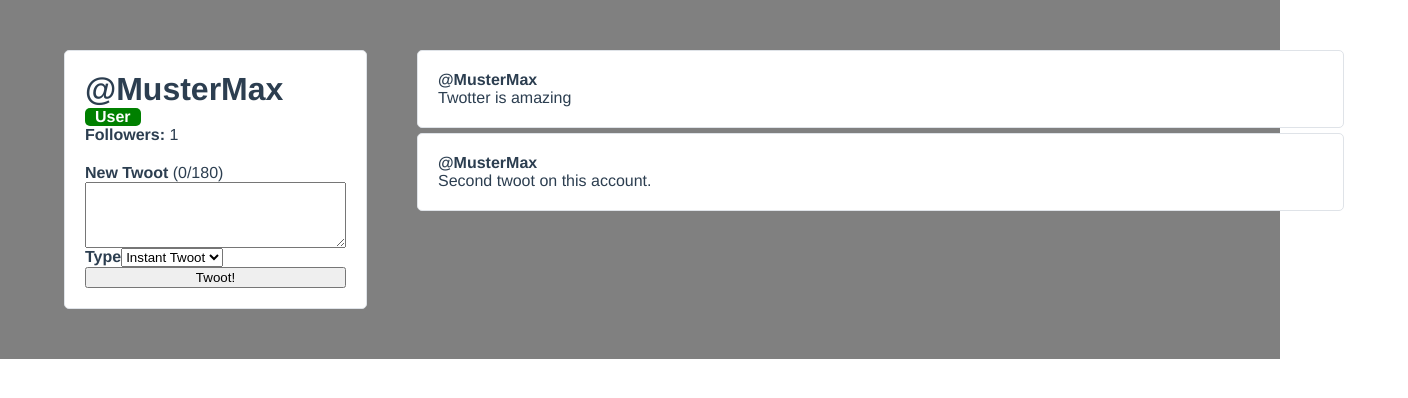
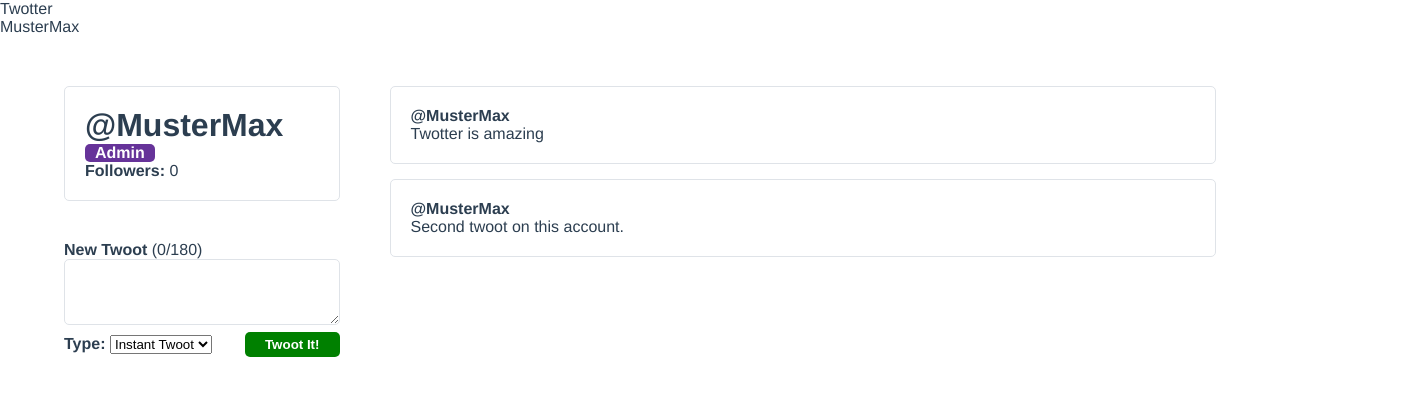
Before and after one commit to RiFrost/VueJS_test, a Vue app: page / in a window 1280 px wide. Shown: the top 398 px of the page, 1408 px wide, since content can reach past the window. Built offline with nearby package versions, Linux system fonts and the light colour scheme.

Commit message:
refactoring, restyling

```diff
--- a/src/App.vue
+++ b/src/App.vue
@@ -1,5 +1,13 @@
 <template>
   <div id="app">
+    <nav>
+      <div class="navigation__logo">
+        Twotter
+      </div>
+      <div class="navigation__user">
+        {{ user.username }}
+      </div>
+    </nav>
     <UserProfile/>
   </div>
 </template>
@@ -9,7 +17,14 @@ import UserProfile from './components/UserProfile'
 
 export default {
   name: 'App',
-  components: { UserProfile }
+  components: { UserProfile },
+  data() {
+    return {
+      user: {
+        username: 'MusterMax'
+      }
+    }
+  }
 }
 </script>
 
@@ -21,6 +36,5 @@ export default {
   color: #2c3e50;
   display: flex;
   flex-direction: column;
-  background-color: gray;
 }
 </style>
--- a/src/components/CreateTwootPanel.vue
+++ b/src/components/CreateTwootPanel.vue
@@ -1,13 +1,95 @@
 <template>
+    <form @submit.prevent="createNewTwoot" class="create-twoot-panel" :class="{ '--exceeded': newTwootCharCount > 100 }">
+        <label for="newTwoot"><strong>New Twoot</strong>  ({{ newTwootCharCount }}/180)</label>
+        <textarea name="" id="newTwoot" rows="4" v-model="newTwootContent"></textarea>
 
+        <div class="create-twoot-panel__submit">
+            <div class="create-twoot-type">
+                <label for="newTwootType"><strong>Type: </strong></label>
+                <select name="" id="newTwootType" v-model="selectedTwootType">
+                    <option :value="option.value" v-for="(option, index) in twootTypes" :key="index">
+                        {{ option.name }}
+                    </option>
+                </select>
+            </div>
+
+            <button>
+                Twoot It!
+            </button>
+        </div>
+    </form>
 </template>
 
 <script>
 export default {
-
+    name: "CreateTwootPanel",
+    data() {
+        return {
+            newTwootContent: '',
+            selectedTwootType: 'instant',
+            twootTypes: [
+                { value: 'draft', name: 'Draft' },
+                { value: 'instant', name: 'Instant Twoot' }
+            ]
+        }
+    },
+    computed: {
+        newTwootCharCount() {
+            return this.newTwootContent.length;
+        }
+    },
+    methods: {
+        createNewTwoot() {
+            if(this.newTwootContent && this.selectedTwootType !== 'draft') {
+                this.$emit('add-twoot', this.newTwootContent)
+                this.newTwootContent = ''
+            }
+        }
+    }
 }
 </script>
 
 <style lang="scss" scoped>
+    .create-twoot-panel {
+        margin-top: 20px;
+        padding: 20px 0;
+        display: flex;
+        flex-direction: column;
 
+        textarea {
+            border: 1px solid #DFE3E8;
+            border-radius: 5px;
+        }
+
+        .create-twoot-panel__submit {
+            display: flex;
+            justify-content: space-between;
+
+            .create-twoot-type {
+                padding: 10px 0;
+            }
+
+            button {
+                padding: 5px 20px;
+                margin: auto 0;
+                border-radius: 5px;
+                border: none;
+                background-color: green;
+                color: white;
+                font-weight: bold;
+            }
+        }
+
+        &.--exceeded {
+            color: red;
+            border-color: red;
+
+            .create-twoot-panel__submit {
+                button {
+                    background-color: red;
+                    color: white;
+                }
+            }
+        }
+    }
 </style>
--- a/src/components/TwootItem.vue
+++ b/src/components/TwootItem.vue
@@ -1,5 +1,5 @@
 <template>
-    <div class="twoot-item" @click="favouriteTwoot(twoot.id)">
+    <div class="twoot-item">
         <div class="user-profile__twoot">
             <div class="twoot-item__user">
                 @{{ username }}
@@ -22,11 +22,6 @@ export default {
         twoot: {
             type: Object,
             required: true
-        }
-    },
-    methods: {
-        favouriteTwoot(id) {
-            this.$emit('favourite', id)
         }
     }
 }
@@ -51,8 +46,4 @@ export default {
         font-weight: bold;
     }
 }
-
-
-
-
 </style>
--- a/src/components/UserProfile.vue
+++ b/src/components/UserProfile.vue
@@ -1,33 +1,16 @@
 <template>
     <div class="user-profile">
+        <div class="user-profile__sidebar">
             <div class="user-profile__user-panel">
                 <h1 class="user-profile__username">@{{ user.username }}</h1>
                 <div class="user-profile__admin-badge" v-if="user.isAdmin">
                     Admin
                 </div>
-            <div class="user-profile__user-badge" v-else>
-                User
-            </div>
                 <div class="user-profile__follower-count">
                     <strong>Followers: </strong> {{ followers }}
                 </div>
-            <form class="user-profile__create-twoot" @submit.prevent="createNewTwoot" :class="{ '--exceeded': newTwootCharCount > 180 }">
-                <label for="newTwoot"><strong>New Twoot</strong>  ({{ newTwootCharCount }}/180)</label>
-                <textarea name="" id="newTwoot" cols="30" rows="4" v-model="newTwootContent"></textarea>
-
-                <div class="user-profile__create-twoot-type">
-                    <label for="newTwootType"><strong>Type</strong></label>
-                    <select name="" id="newTwootType" v-model="selectedTwootType">
-                        <option :value="option.value" v-for="(option, index) in twootTypes" :key="index">
-                            {{ option.name }}
-                        </option>
-                    </select>
             </div>
-
-                <button>
-                    Twoot!
-                </button>
-            </form>
+            <CreateTwootPanel @add-twoot="addTwoot"/>
         </div>
         <div class="user-profile__twoots-wrapper">
             <TwootItem
@@ -35,7 +18,6 @@
                 :key="twoot.id"
                 :username="user.username"
                 :twoot="twoot"
-                @favourite="toggleFavourite"
             />
         </div>
     </div>
@@ -43,18 +25,13 @@
 
 <script>
 import TwootItem from './TwootItem'
+import CreateTwootPanel from './CreateTwootPanel'
 
 export default {
     name: 'UserProfile',
-components: { TwootItem },
+    components: { TwootItem, CreateTwootPanel },
     data() {
         return {
-        newTwootContent: '',
-        selectedTwootType: 'instant',
-        twootTypes: [
-            { value: 'draft', name: 'Draft' },
-            { value: 'instant', name: 'Instant Twoot' }
-        ],
             followers: 0,
             user: {
                 id: 1,
@@ -62,7 +39,7 @@ data() {
                 firstName: 'Max',
                 lastName: 'Mustermann',
                 email: 'max-mustermann@test.de',
-        isAdmin: false,
+                isAdmin: true,
                 twoots: [
                     { id: 1, content: 'Twotter is amazing' },
                     { id: 2, content: 'Second twoot on this account. ' }
@@ -70,42 +47,11 @@ data() {
             }
         }
     },
-watch: {
-    followers(newFollowerCount, oldFollowerCount) {
-      if(oldFollowerCount < newFollowerCount) {
-        console.log(`${this.user.username} has gained a Follower`)
-      }
+    methods: {
+        addTwoot(twoot){
+            this.user.twoots.unshift({id: this.user.twoots.length + 1, content: twoot})
         }
     },
-  computed: {
-    fullName() {
-      return `${this.user.firstName} ${this.user.lastName}`
-    },
-    newTwootCharCount() {
-        return this.newTwootContent.length
-    }
-  },
-  methods: {
-    followUser() {
-      this.followers++
-    },
-    toggleFavourite(id) {
-        console.log(`Favourited Twoot #${id}`)
-    },
-    createNewTwoot() {
-        if(this.newTwootContent && this.selectedTwootType !== 'draft') {
-            this.user.twoots.unshift({
-                id: this.user.twoots.length + 1,
-                content: this.newTwootContent
-            })
-
-            this.newTwootContent = ''
-        }
-    }
-  },
-  mounted() {
-    this.followUser()
-  }
 }
 </script>
 
@@ -113,17 +59,17 @@ watch: {
 .user-profile {
     display: grid;
     grid-template-columns: 1fr 3fr;
-    width: 100%;
+    grid-gap: 50px;
     padding: 50px 5%;
 
     .user-profile__user-panel {
         display: flex;
         flex-direction: column;
-        margin-right: 50px;
         padding: 20px;
         background-color: white;
         border-radius: 5px;
         border: 1px solid #DFE3E8;
+        margin-bottom: auto;
 
         h1 {
             margin: 0;
@@ -137,45 +83,12 @@ watch: {
             padding: 0 10px;
             font-weight: bold;
         }
-
-        .user-profile__create-twoot {
-            padding-top: 20px;
-            display: flex;
-            flex-direction: column;
-
-            &.--exceeded {
-                color: red;
-                border-color: red;
-                -webkit-animation-name: shakeme;
-                -webkit-animation-duration: 0.9s;
-                -webkit-transform-origin:50% 50%;
-                -webkit-animation-iteration-count: 1;
-                -webkit-animation-timing-function: linear;
-            }
-        }
     }
 
-    .user-profile__user-badge {
-        background: green;
-        color: white;
-        border-radius: 5px;
-        margin-right: auto;
-        padding: 0 10px;
-        font-weight: bold;
-    }
-
-    @-webkit-keyframes shakeme {
-        0% { -webkit-transform: translate(2px, 1px) rotate(0deg); }
-	10% { -webkit-transform: translate(-1px, -2px) rotate(-1deg); }
-	20% { -webkit-transform: translate(-3px, 0px) rotate(1deg); }
-	30% { -webkit-transform: translate(0px, 2px) rotate(0deg); }
-	40% { -webkit-transform: translate(1px, -1px) rotate(1deg); }
-	50% { -webkit-transform: translate(-1px, 2px) rotate(-1deg); }
-	60% { -webkit-transform: translate(-3px, 1px) rotate(0deg); }
-	70% { -webkit-transform: translate(2px, 1px) rotate(-1deg); }
-	80% { -webkit-transform: translate(-1px, -1px) rotate(1deg); }
-	90% { -webkit-transform: translate(2px, 2px) rotate(0deg); }
-	100% { -webkit-transform: translate(1px, -2px) rotate(-1deg); }
+    .user-profile__twoots-wrapper {
+        display: grid;
+        grid-gap: 10px;
+        margin-bottom: auto;
     }
 }
 
```
Also changed, not shown: src/assets/users.json (added, +43 -0 lines). Lines whose indentation alone changed are shown as unchanged.
